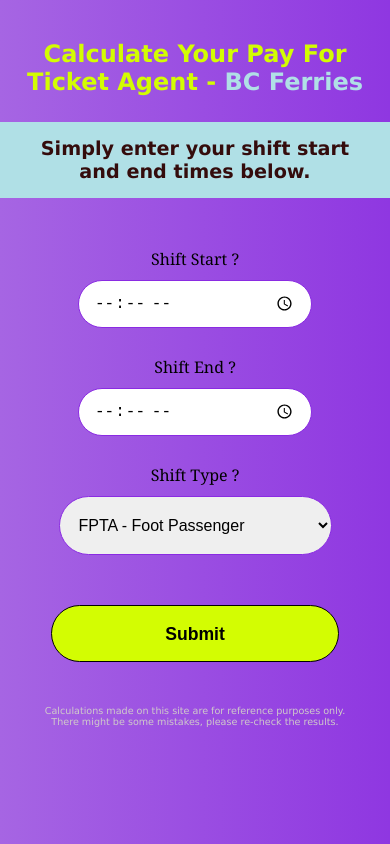
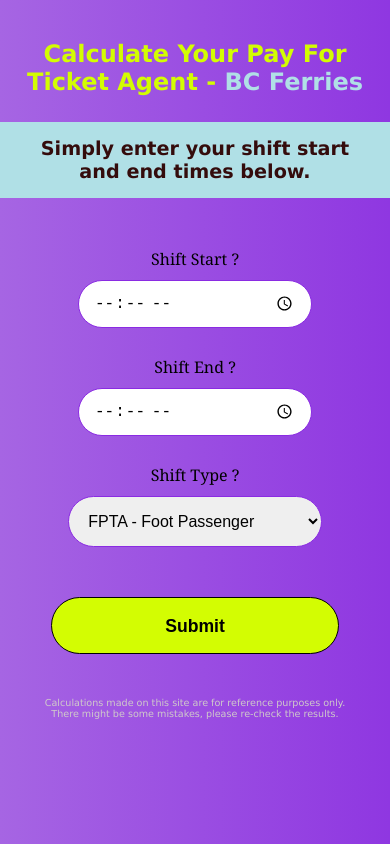
Before and after one commit to nvamshi12/Pay-Calculator, a plain HTML site: page index.html in a window 390 px wide. Drawn offline with Linux system fonts and the light colour scheme.

Commit message:
Update style.css with updated shift-type box sizing
Update style.css to reflect updated shift-type input box sizing. Trying out to see if it looks good.

```diff
--- a/style.css
+++ b/style.css
@@ -291,8 +291,8 @@
         border-radius: 30px;
     }
     #dropdown{
-        width: 70%;
-        height: 3.7rem;
+        width: 65%;
+        height: 3.2rem;
         font-size: 1rem;
     }
     label{
```
